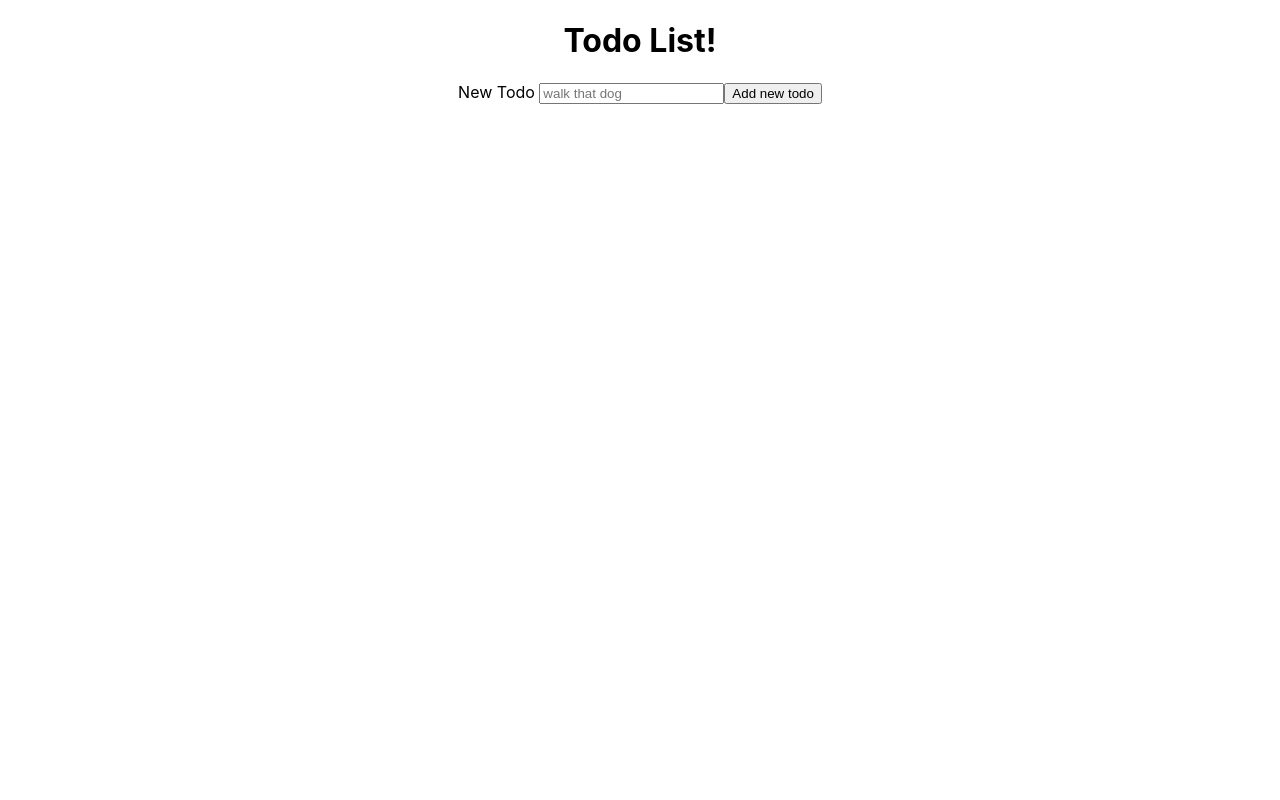
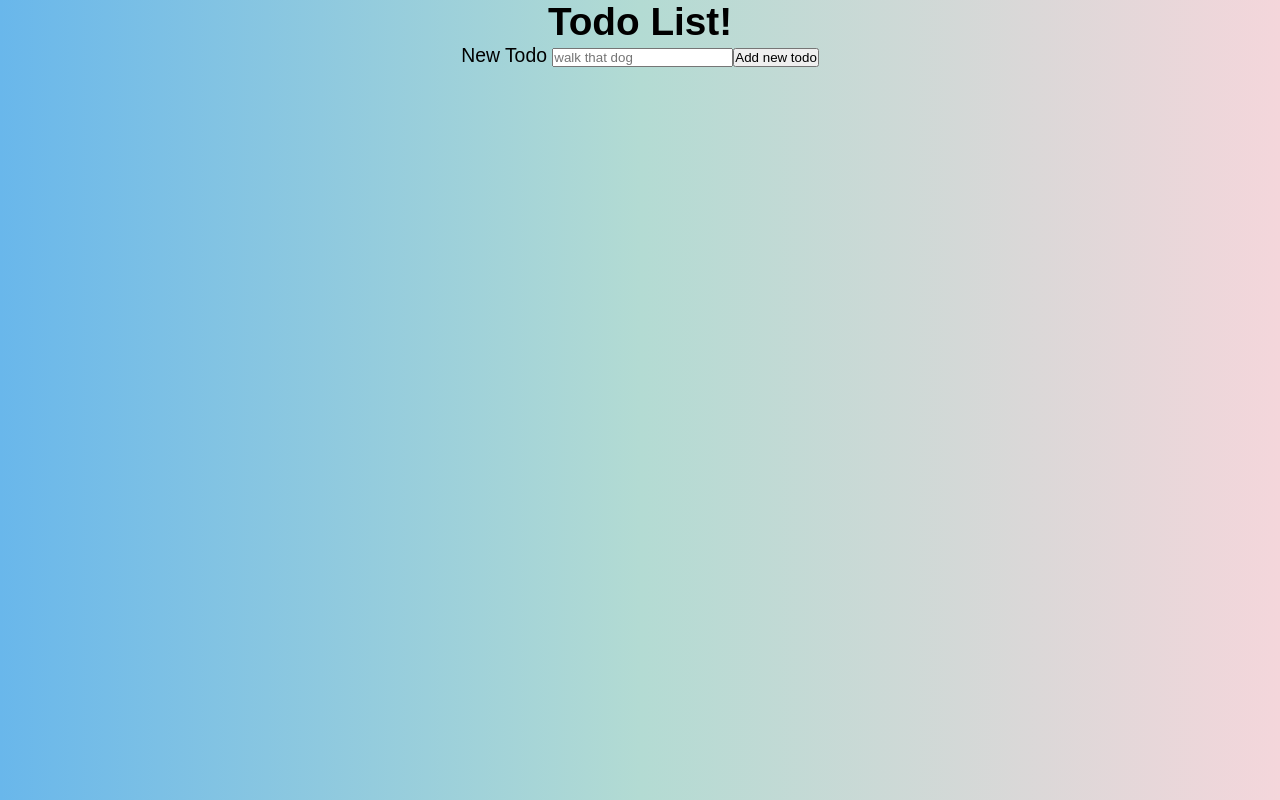
Before and after one commit to kzieber/react-todo-list, a React (Create React App) app: page / in a window 1280 px wide. Built offline with nearby package versions, Linux system fonts and the light colour scheme.

Commit message:
basic styles added

```diff
--- a/src/index.css
+++ b/src/index.css
@@ -1,10 +1,17 @@
+* {
+  margin: 0;
+  padding: 0;
+  box-sizing: border-box;
+}
+
+html,
 body {
-  margin: 0;
-  font-family: -apple-system, BlinkMacSystemFont, 'Segoe UI', 'Roboto', 'Oxygen',
-    'Ubuntu', 'Cantarell', 'Fira Sans', 'Droid Sans', 'Helvetica Neue',
-    sans-serif;
+  font-family: 'Quicksand', sans-serif;
   -webkit-font-smoothing: antialiased;
   -moz-osx-font-smoothing: grayscale;
+  font-size: 1.1rem;
+  height: 100%;
+  background: linear-gradient(90deg, #69b7eb, #b3dbd3, #f4d6db);
 }
 
 code {
```
